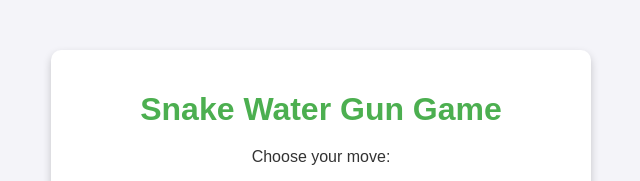
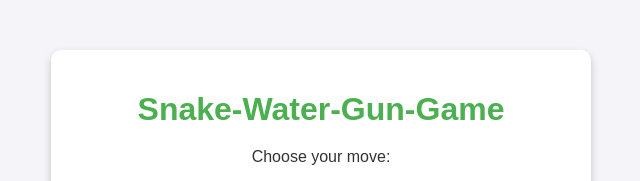
Before and after one commit to Ganeshkoppaka/snake-frontend, a plain HTML site: page index.html in a window 1280 px wide. Shown: the top 181 px of the page, without its empty margins (319-959 px from the left). Drawn offline with Linux system fonts and the light colour scheme.

Commit message:
added dashes to title

```diff
--- a/index.html
+++ b/index.html
@@ -8,7 +8,7 @@
 </head>
 <body>
   <div class="container">
-    <h1>Snake Water Gun Game</h1>
+    <h1>Snake-Water-Gun-Game</h1>
     <p>Choose your move:</p>
     <div class="choices">
       <button onclick="playGame('snake')">🐍 Snake</button>
```
